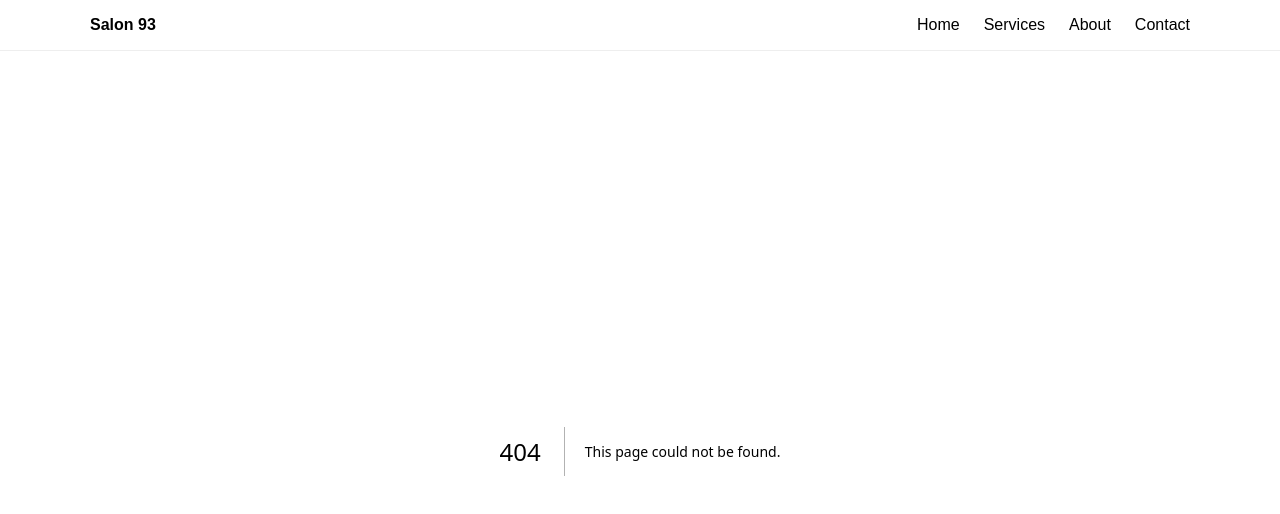
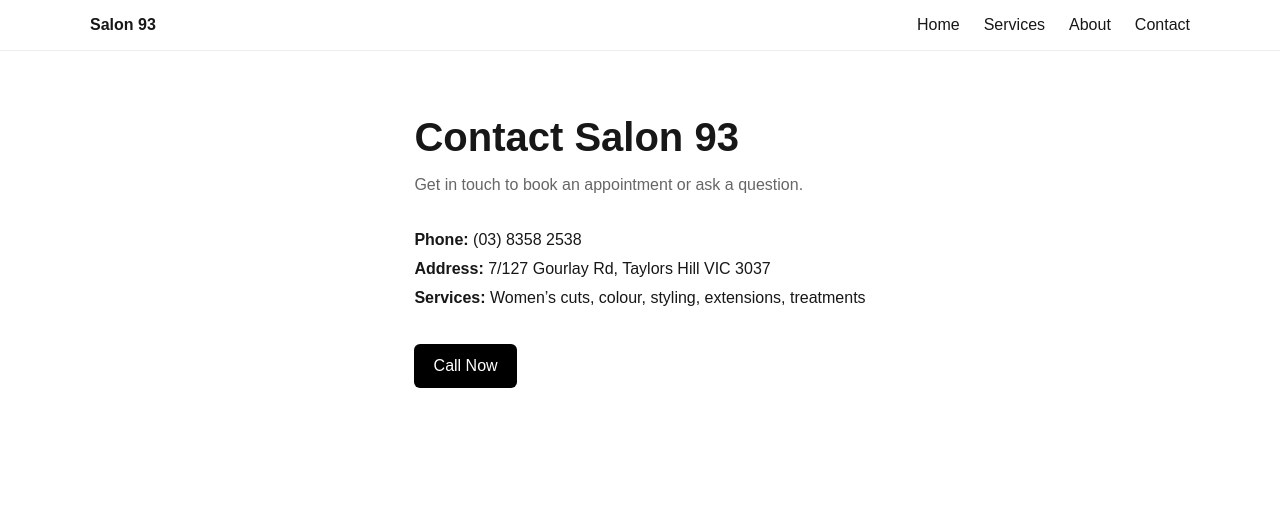
Before and after one commit to rrad0004-bot/salon93-website-v2, a Next.js app: page /contact in a window 1280 px wide. Before the commit this address had no page. Shown: the top 514 px of the page. Built offline with nearby package versions, Linux system fonts and the light colour scheme.

Commit message:
basic contact page

```diff
--- /dev/null
+++ b/app/contact/page.js
@@ -0,0 +1,37 @@
+export default function Contact() {
+    return (
+        <section style={{ padding: "4rem 2rem", maxWidth: "800px", margin: "0 auto" }}>
+
+            <h1 style={{ fontSize: "2.5rem", marginBottom: "1rem" }}>
+                Contact Salon 93
+            </h1>
+
+            <p style={{ color: "#666", marginBottom: "2rem" }}>
+                Get in touch to book an appointment or ask a question.
+            </p>
+
+            <div style={{ lineHeight: "1.8" }}>
+                <p><strong>Phone:</strong> (03) 8358 2538</p>
+                <p><strong>Address:</strong> 7/127 Gourlay Rd, Taylors Hill VIC 3037</p>
+                <p><strong>Services:</strong> Women’s cuts, colour, styling, extensions, treatments</p>
+            </div>
+
+            <div style={{ marginTop: "2rem" }}>
+                <a
+                    href="tel:0383582538"
+                    style={{
+                        display: "inline-block",
+                        padding: "0.8rem 1.2rem",
+                        background: "#000",
+                        color: "#fff",
+                        borderRadius: "6px",
+                        textDecoration: "none"
+                    }}
+                >
+                    Call Now
+                </a>
+            </div>
+
+        </section>
+    );
+}
```
